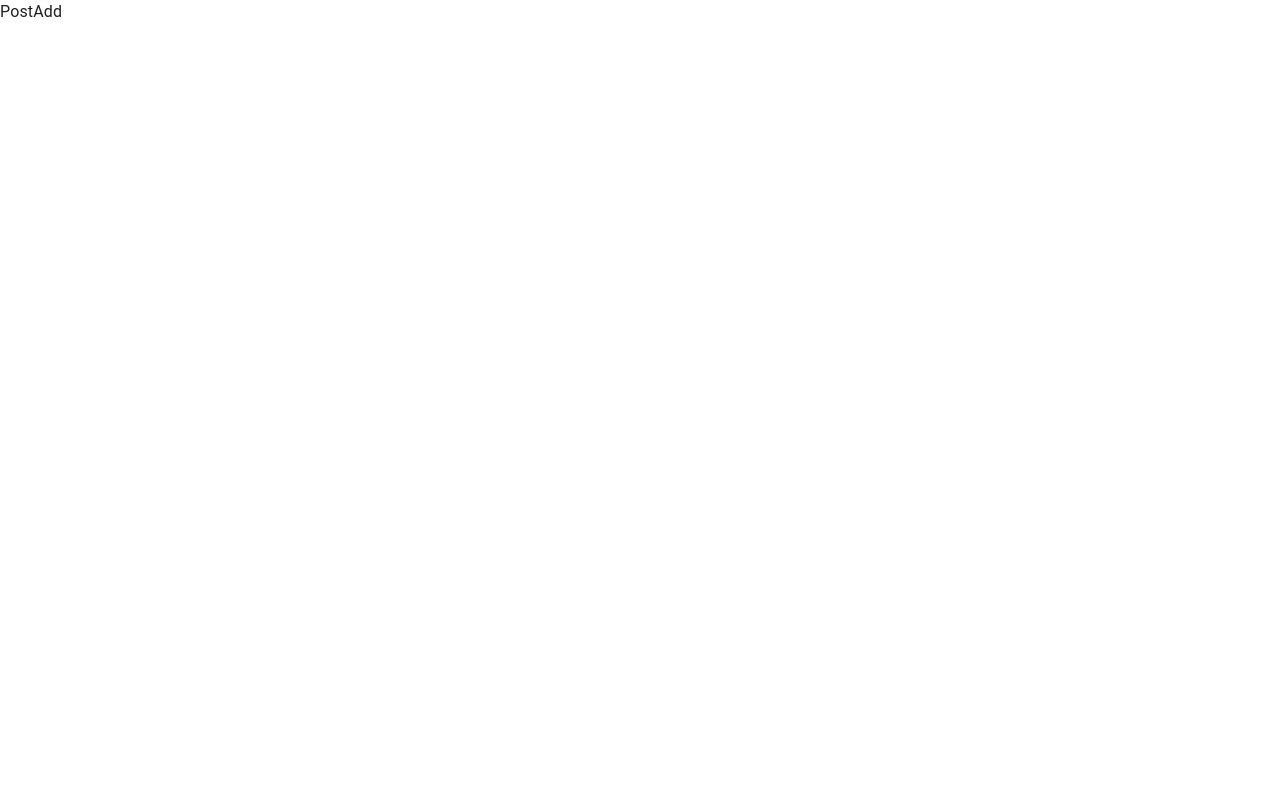
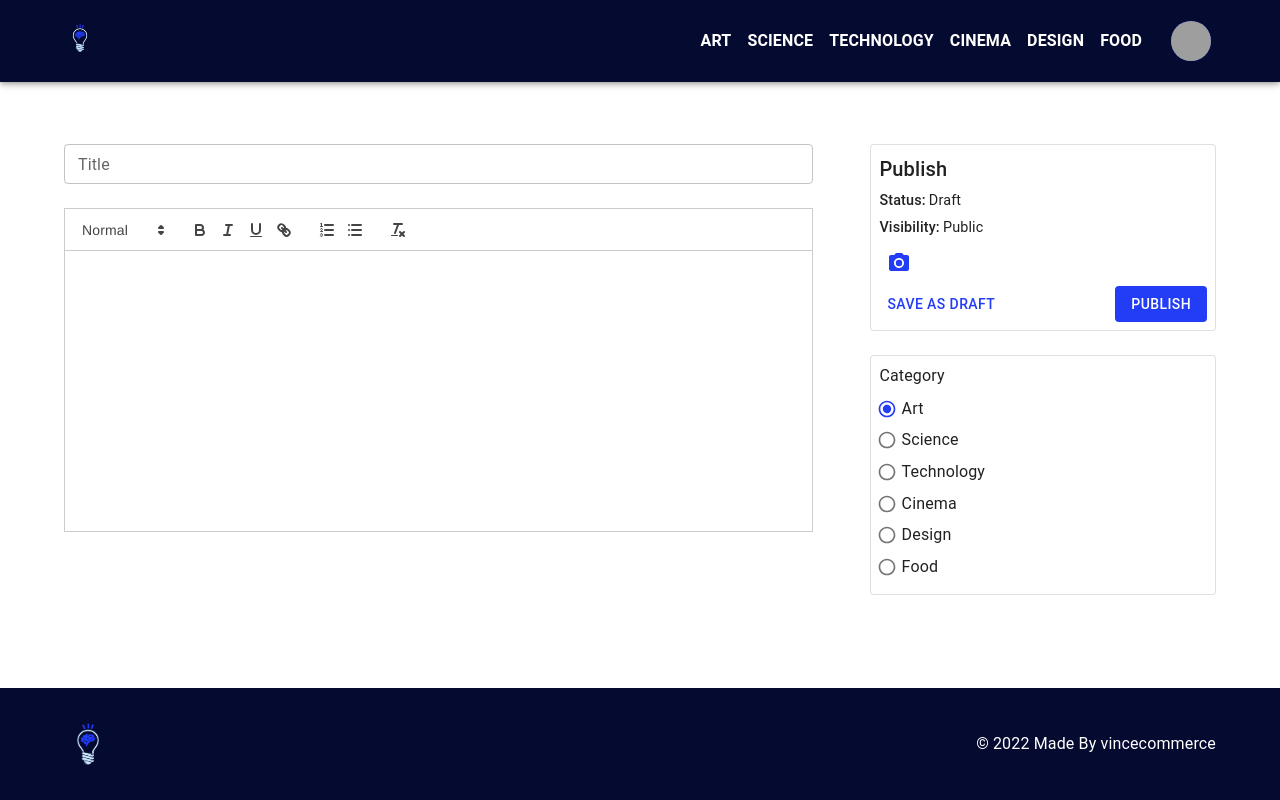
Before and after one commit to hyperwebapps/blog-web, a React (Create React App) app: page /posts/add in a window 1280 px wide. Built offline with nearby package versions, Linux system fonts and the light colour scheme; grey boxes are pictures that could not be loaded; the HTML template or start-up script is replaced by a standard one.

Commit message:
post creation added

```diff
--- a/package.json
+++ b/package.json
@@ -20,6 +20,7 @@
     "moment": "^2.29.4",
     "react": "^18.2.0",
     "react-dom": "^18.2.0",
+    "react-quill": "^2.0.0",
     "react-router-dom": "^6.4.1",
     "react-scripts": "5.0.1",
     "typescript": "^4.8.4",
--- a/src/components/Navbar.tsx
+++ b/src/components/Navbar.tsx
@@ -5,6 +5,7 @@ import MenuIcon from "@mui/icons-material/Menu"
 import PostAddIcon from "@mui/icons-material/PostAdd"
 import {
   AppBar,
+  Avatar,
   Box,
   Container,
   Divider,
@@ -29,6 +30,7 @@ export const Navbar: FC = (props: NavbarProps) => {
   const navigate = useNavigate()
   const [mobileOpen, setMobileOpen] = useState(false)
   const [anchorEl, setAnchorEl] = useState<null | HTMLElement>(null)
+  const [isAuth, setAuth] = useState(true)
   const open = Boolean(anchorEl)
   const navItems: string[] = [
     "art",
@@ -43,9 +45,9 @@ export const Navbar: FC = (props: NavbarProps) => {
     setMobileOpen(!mobileOpen)
   }
 
-  // const handleClick = (event: React.MouseEvent<HTMLElement>) => {
-  //   setAnchorEl(event.currentTarget)
-  // }
+  const handleClick = (event: React.MouseEvent<HTMLElement>) => {
+    setAnchorEl(event.currentTarget)
+  }
 
   const handleClose = () => {
     setAnchorEl(null)
@@ -116,6 +118,20 @@ export const Navbar: FC = (props: NavbarProps) => {
                 </Link>
               ))}
             </Box>
+            {isAuth ? (
+              <IconButton
+                onClick={handleClick}
+                size="small"
+                aria-controls={open ? "account-menu" : undefined}
+                aria-haspopup="true"
+                aria-expanded={open ? "true" : undefined}>
+                <Avatar
+                  sx={{ bgcolor: "#233cf6", ml: "0.5rem" }}
+                  alt="Frank"
+                  src="/broken-image.jpg"
+                />
+              </IconButton>
+            ) : (
               <Link
                 to="/login"
                 style={{
@@ -128,18 +144,7 @@ export const Navbar: FC = (props: NavbarProps) => {
                 }}>
                 <LoginIcon sx={{ color: "white", textAlign: "center" }} />
               </Link>
-            {/* <IconButton
-              onClick={handleClick}
-              size="small"
-              aria-controls={open ? "account-menu" : undefined}
-              aria-haspopup="true"
-              aria-expanded={open ? "true" : undefined}>
-              <Avatar
-                sx={{ bgcolor: "orange", ml: "0.5rem" }}
-                alt="Frank"
-                src="/broken-image.jpg"
-              />
-            </IconButton> */}
+            )}
           </Container>
         </AppBar>
         <Box component="nav">
@@ -208,7 +213,7 @@ export const Navbar: FC = (props: NavbarProps) => {
           </ListItemIcon>
           Write a post
         </MenuItem>
-        <MenuItem>
+        <MenuItem onClick={() => setAuth((prev) => !prev)}>
           <ListItemIcon>
             <LogoutIcon fontSize="medium" />
           </ListItemIcon>
--- a/src/components/posts/Menu.tsx
+++ b/src/components/posts/Menu.tsx
@@ -7,17 +7,17 @@ import { MenuItem } from "./MenuItem"
 export const Menu: FC = () => {
   const menuItems: MenuContentProps[] = [
     {
-      link: "/post/2",
+      link: "/posts/2",
       img: "https://images.pexels.com/photos/5421530/pexels-photo-5421530.jpeg?auto=compress&cs=tinysrgb&dpr=1&w=500",
       title: "Lorem ipsum dolor sit amet consectetur adipisicing elit",
     },
     {
-      link: "/post/2",
+      link: "/posts/2",
       img: "https://images.pexels.com/photos/5421530/pexels-photo-5421530.jpeg?auto=compress&cs=tinysrgb&dpr=1&w=500",
       title: "Lorem ipsum dolor sit amet consectetur adipisicing elit",
     },
     {
-      link: "/post/2",
+      link: "/posts/2",
       img: "https://images.pexels.com/photos/5421530/pexels-photo-5421530.jpeg?auto=compress&cs=tinysrgb&dpr=1&w=500",
       title: "Lorem ipsum dolor sit amet consectetur adipisicing elit",
     },
--- /dev/null
+++ b/src/components/posts/creation/CreationBox.tsx
@@ -0,0 +1,149 @@
+import { PhotoCamera } from "@mui/icons-material"
+import {
+  Box,
+  Button,
+  FormControl,
+  FormControlLabel,
+  IconButton,
+  Paper,
+  Radio,
+  RadioGroup,
+  Stack,
+  TextField,
+  Typography,
+} from "@mui/material"
+import { useState } from "react"
+import ReactQuill from "react-quill"
+import "react-quill/dist/quill.snow.css"
+
+export const CreationBox = () => {
+  const categories: string[] = [
+    "art",
+    "science",
+    "technology",
+    "cinema",
+    "design",
+    "food",
+  ]
+  const [selectedValue, setSelectedValue] = useState("art")
+
+  const handleChange = (event: React.ChangeEvent<HTMLInputElement>) => {
+    setSelectedValue(event.target.value)
+  }
+
+  const controlProps = (item: string) => ({
+    checked: selectedValue === item,
+    onChange: handleChange,
+    value: item,
+    inputProps: { "aria-label": item },
+  })
+
+  return (
+    <Box
+      sx={{
+        display: "flex",
+        justifyContent: "space-between",
+        flexWrap: "wrap",
+        width: "100%",
+      }}
+      component="div">
+      <Stack
+        spacing={3}
+        sx={{ width: { xs: "100%", md: "65%" }, mb: { xs: "6rem", md: 0 } }}
+        component="div">
+        <TextField
+          label="Title"
+          placeholder="Enter a title for the post"
+          variant="outlined"
+          size="small"
+          sx={{ width: "100%" }}
+        />
+        <Box sx={{ width: "100%" }} component="div">
+          <ReactQuill
+            theme="snow"
+            style={{ width: "100%", height: "35.2vh" }}
+          />
+        </Box>
+      </Stack>
+      <Stack
+        spacing={3}
+        sx={{ width: { xs: "100%", md: "30%" } }}
+        component="div">
+        <Paper variant="outlined">
+          <Stack
+            direction="column"
+            justifyContent="space-around"
+            alignItems="flex-start"
+            spacing={0.4}
+            sx={{ p: "0.5rem" }}>
+            <Typography component="span" fontWeight="500" variant="h6">
+              Publish
+            </Typography>
+            <Box component="div">
+              <Typography fontWeight="500" fontSize="0.9rem" component="span">
+                Status:
+              </Typography>
+              <Typography component="span" fontSize="0.9rem" mx="0.2rem">
+                Draft
+              </Typography>
+            </Box>
+            <Box component="div">
+              <Typography fontWeight="500" fontSize="0.9rem" component="span">
+                Visibility:
+              </Typography>
+              <Typography component="span" fontSize="0.9rem" mx="0.2rem">
+                Public
+              </Typography>
+            </Box>
+            <Box component="div">
+              <IconButton
+                sx={{ color: "#233cf6" }}
+                aria-label="upload picture"
+                component="label">
+                <input hidden accept="image/*" type="file" />
+                <PhotoCamera />
+              </IconButton>
+            </Box>
+            <Stack direction="row" justifyContent="space-between" width="100%">
+              <Button sx={{ color: "#233cf6" }}>Save as draft</Button>
+              <Button
+                variant="contained"
+                disableElevation
+                sx={{ bgcolor: "#233cf6" }}>
+                Publish
+              </Button>
+            </Stack>
+          </Stack>
+        </Paper>
+        <Paper variant="outlined">
+          <FormControl sx={{ p: "0.5rem" }}>
+            <Typography mb="0.5rem">Category</Typography>
+            <RadioGroup defaultValue="art">
+              {categories.map((category, index) => (
+                <FormControlLabel
+                  key={index}
+                  value={category}
+                  control={
+                    <Radio
+                      {...controlProps(category)}
+                      sx={{
+                        mr: "-0.3rem",
+                        color: "#757575",
+                        "&.Mui-checked": {
+                          color: "#233cf6",
+                        },
+                      }}
+                      size="small"
+                    />
+                  }
+                  label={category}
+                  sx={{ textTransform: "capitalize", mt: "-0.4rem" }}
+                />
+              ))}
+            </RadioGroup>
+          </FormControl>
+        </Paper>
+      </Stack>
+    </Box>
+  )
+}
--- /dev/null
+++ b/src/components/posts/creation/RadioCustom.tsx
@@ -0,0 +1,14 @@
+import { Radio } from "@mui/material"
+
+export const RadioCustom = () => {
+  return (
+    <Radio
+      sx={{
+        color: "#233cf6",
+        "&.Mui-checked": {
+          color: "#233cf6",
+        },
+      }}
+    />
+  )
+}
--- /dev/null
+++ b/src/components/posts/creation/index.ts
@@ -0,0 +1,2 @@
+export * from "./CreationBox"
+export * from "./RadioCustom"
--- a/src/components/posts/index.ts
+++ b/src/components/posts/index.ts
@@ -1,3 +1,4 @@
 export * from "./Content"
+export * from "./creation"
 export * from "./Menu"
 export * from "./MenuItem"
--- a/src/pages/PostAdd.tsx
+++ b/src/pages/PostAdd.tsx
@@ -1,3 +1,30 @@
+import { Box, Container, Toolbar } from "@mui/material"
+import { Footer, Navbar } from "../components"
+import { CreationBox } from "../components/posts"
+
 export const PostAdd = () => {
-  return <div>PostAdd</div>
+  return (
+    <>
+      <Box
+        component="div"
+        sx={{
+          display: "grid",
+          gridTemplateRows: "auto auto 1fr",
+          minHeight: "100vh",
+        }}>
+        <Navbar />
+        <Toolbar />
+        <Container
+          maxWidth="lg"
+          sx={{
+            display: "flex",
+            flexWrap: "wrap",
+            my: "5rem",
+          }}>
+          <CreationBox />
+        </Container>
+        <Footer />
+      </Box>
+    </>
+  )
 }
```
Also changed, not shown: 1 other file (tests, documents, lock files or other folders). Lines whose indentation alone changed are shown as unchanged.
